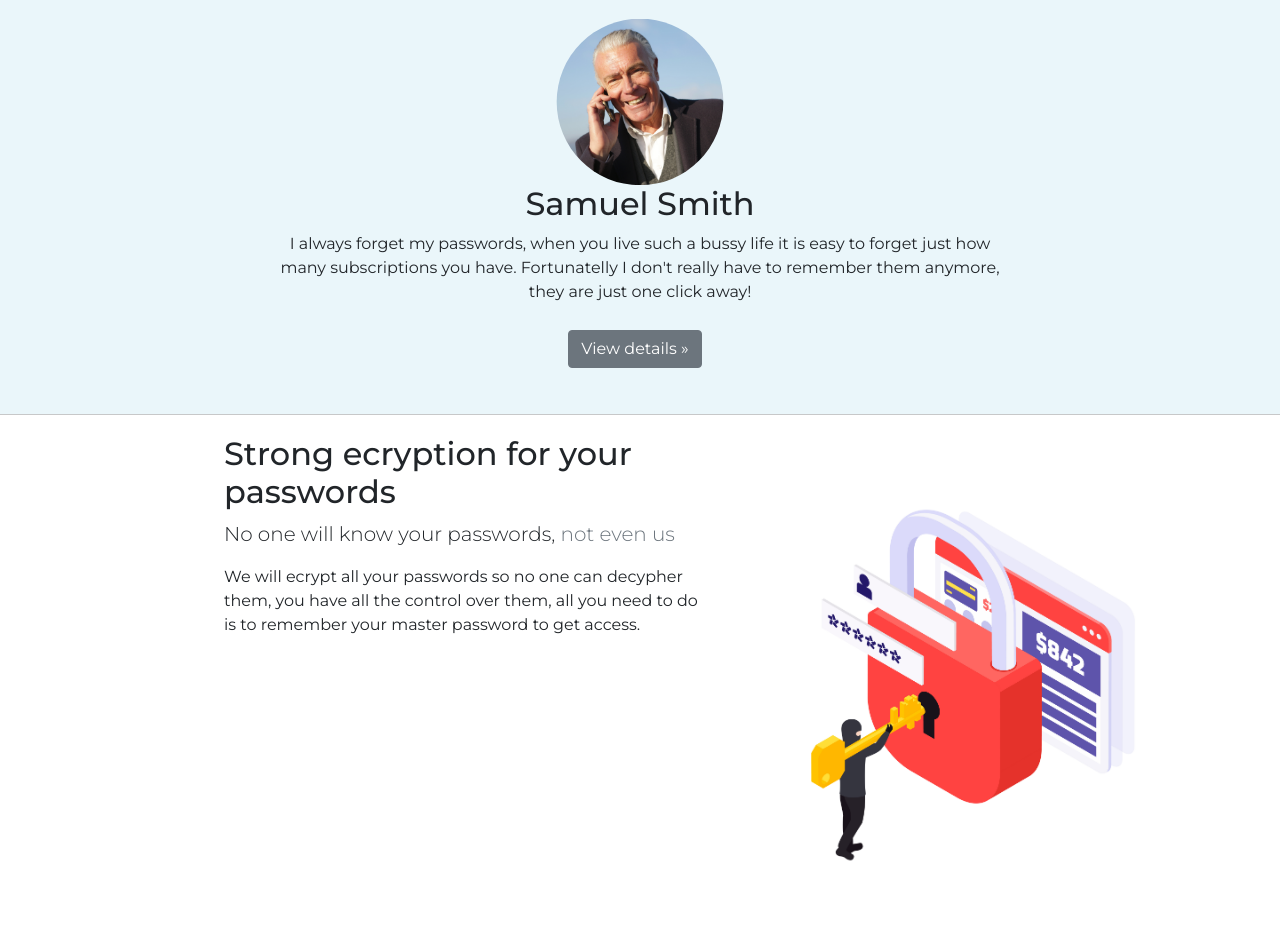
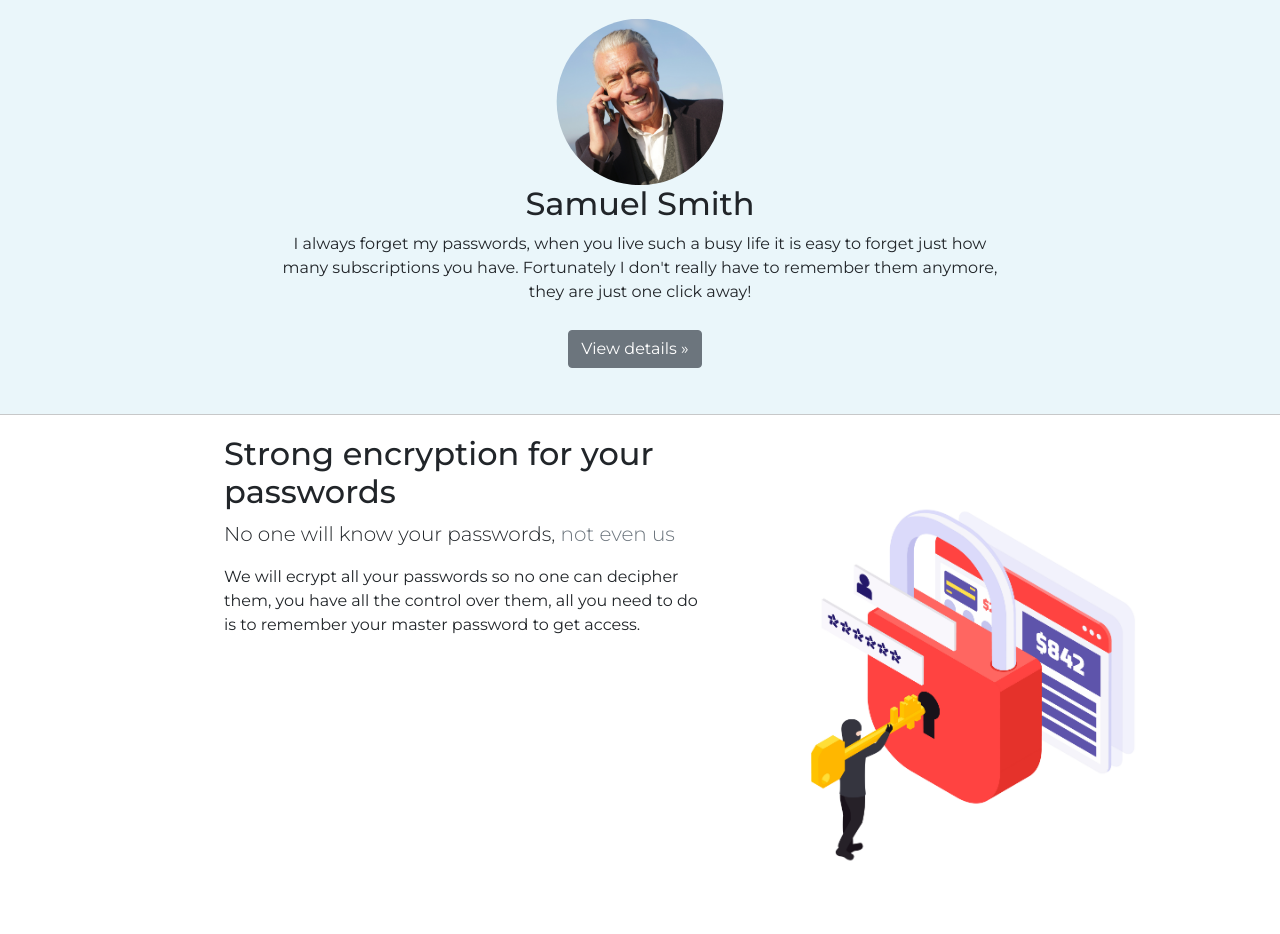
Before and after one commit to 1254raize/password_project, a Flask app: page / in a window 1280 px wide. Shown: the part 511-1445 px from the top of the page. Run offline with Flask 2, Linux system fonts and the light colour scheme; some libraries are stand-ins or nearby versions.

Commit message:
Fixed minor spelling mistakes

```diff
--- a/static/css/styles.css
+++ b/static/css/styles.css
@@ -16,10 +16,10 @@ h1 {
 
 .footer {
     margin-top: auto;
-    background-color: rgb(43, 40, 40);
     color: rgb(22, 145, 145);
     width: 100%;
     padding: 1rem;
+    text-align: center;
 }
 
 .btn {
--- a/templates/footer.html
+++ b/templates/footer.html
@@ -8,11 +8,10 @@
 </head>
 <body>
 <!-- FOOTER -->
-<div class="footer">
+<div class="footer bg-dark">
     <hr class="featurette-divider">
     <footer class="container">
-        <p class="float-end"><a href="#">Back to top</a></p>
-        <p>&copy; 2022 Avila Code <a href="#">Privacy</a> &middot; <a href="#">Terms</a></p>
+        <p>&copy; 2022 Avila Code</p>
     </footer>
 </div>
 
--- a/templates/index.html
+++ b/templates/index.html
@@ -38,15 +38,18 @@
                     <img class="round-img mx-auto d-block" src="../static/images/old man.jpg" alt="">
 
                     <h2>Samuel Smith</h2>
-                <p>I always forget my passwords, when you live such a bussy life it is easy to forget just how many subscriptions you
-                     have. Fortunatelly I don't really have to remember them anymore, they are just one click away!</p>
+                    <p>I always forget my passwords, when you live such a busy life it is easy to forget just how many
+                        subscriptions you
+                        have. Fortunately I don't really have to remember them anymore, they are just one click
+                        away!</p>
                     <p><a class="btn btn-secondary" href="#">View details &raquo;</a></p>
                 </div><!-- /.col-lg-4 -->
                 <div class="carousel-item">
                     <img class="round-img mx-auto d-block" src="../static/images/woman.jpg" alt="">
 
                     <h2>Sarah Parker</h2>
-                <p>These service has became a fundamental part of my life! As an assistant my head is already full with schedules, so this is a really bug help!</p>
+                    <p>This service has become a fundamental part of my life! As an assistant my head is already full of
+                        schedules, so this is a huge help!</p>
                     <p><a class="btn btn-secondary" href="#">View details &raquo;</a></p>
                 </div><!-- /.col-lg-4 -->
                 <div class="carousel-item">
@@ -68,10 +71,11 @@
 
     <div class="row featurette mx-auto">
         <div class="col-md-7">
-                <h2 class="featurette-heading">Strong ecryption for your passwords</h2>
+            <h2 class="featurette-heading">Strong encryption for your passwords</h2>
             <p class="lead">No one will know your passwords,<span
                     class="text-muted"> not even us</span></p>
-                <p>We will ecrypt all your passwords so no one can decypher them, you have all the control over them, all you need to do is to remember
+            <p>We will ecrypt all your passwords so no one can decipher them, you have all the control over them, all
+                you need to do is to remember
                 your master password to get access.
             </p>
         </div>
@@ -87,7 +91,8 @@
             <div class="col-md-7 order-md-2">
                 <h2 class="featurette-heading">Oh yeah, it’s that good. <span
                         class="text-muted">See for yourself.</span></h2>
-                <p class="lead">Forget about notebooks or that sheet of paper that you keep "secret" with the passwords you forget, just log-in and look your password up!</p>
+                <p class="lead">Forget about notebooks or that sheet of paper that you keep "secret" with the passwords
+                    you forget, just log-in and look your password up!</p>
             </div>
             <div class="col-md-5 order-md-1">
                 <img class="feature-img img-responsive" src="../static/images/forgetful.jpg" alt="">
@@ -102,8 +107,9 @@
 </main>
 {% include '/footer.html' %}
 <div class="bg-dark text-center">
-    <a href="https://www.freepik.com/vectors/cyber-threat">Cyber threat vector created by macrovector - www.freepik.com</a>
-    <a href='https://www.freepik.com/photos/fatigue'>Fatigue photo created by wayhomestudio - www.freepik.com</a>
+    <a href="https://www.freepik.com/vectors/cyber-threat">Cyber threat vector created by macrovector</a>
+    <br>
+    <a href='https://www.freepik.com/photos/fatigue'>Fatigue photo created by wayhomestudio</a>
 </div>
 
 </body>
```
Lines whose indentation alone changed are shown as unchanged.
